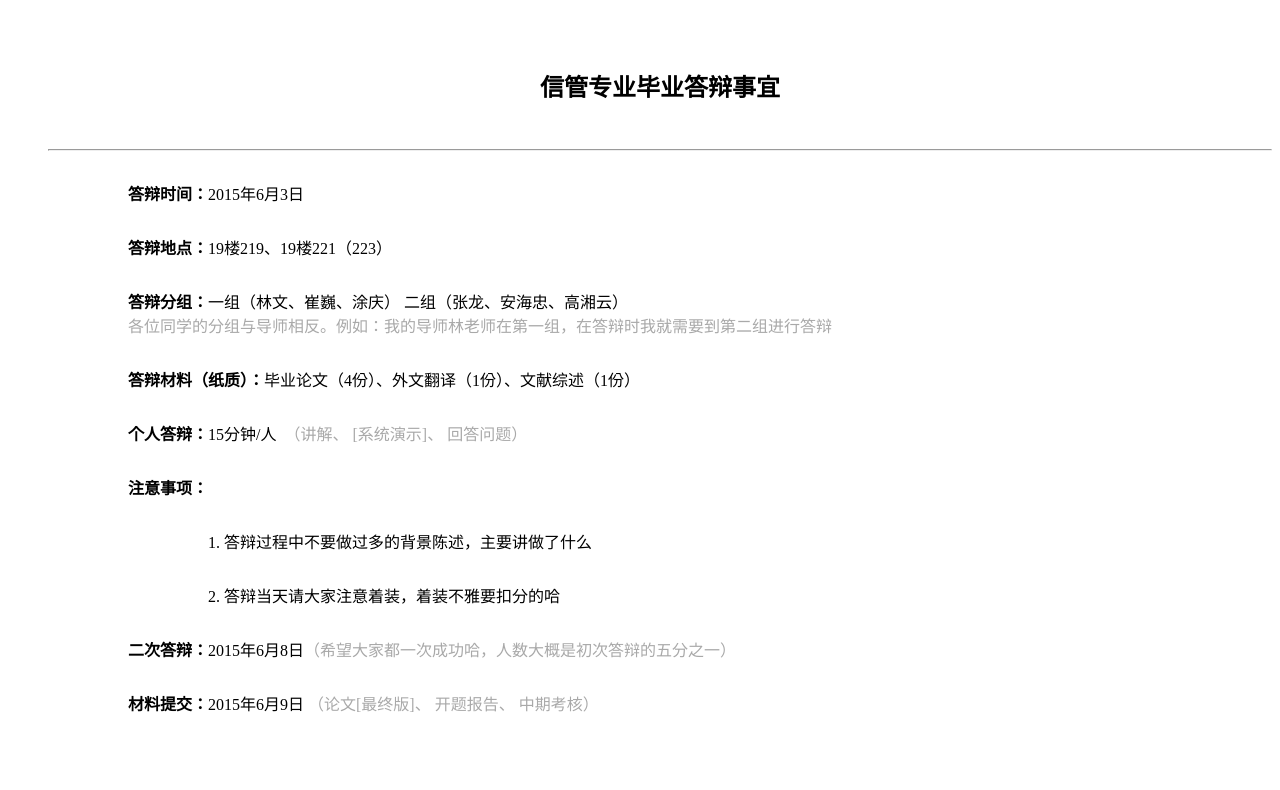
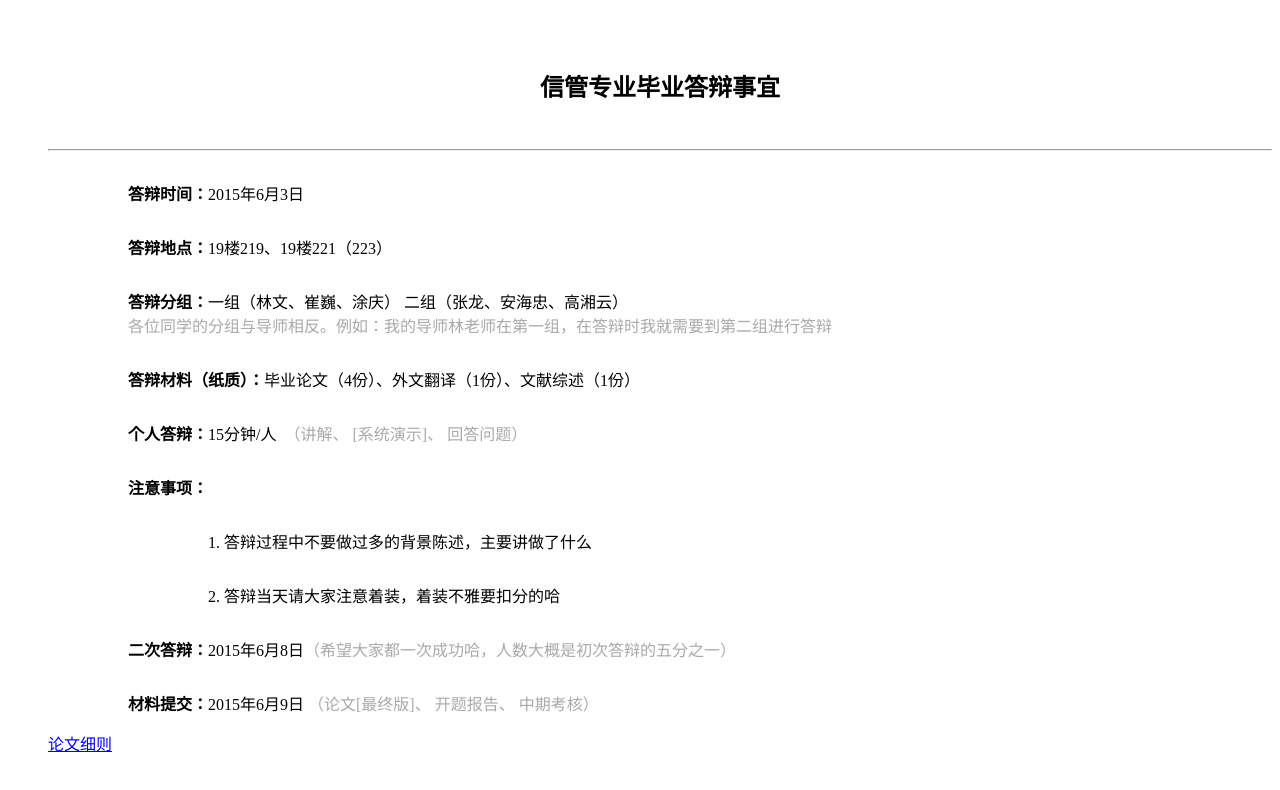
Before and after one commit to imis10071181/imis10071181.github.io, a plain HTML site: page index.html in a window 1280 px wide. Drawn offline with Linux system fonts and the light colour scheme.

Commit message:
add res link to index

```diff
--- a/index.html
+++ b/index.html
@@ -29,6 +29,7 @@
             <li><span class="title">二次答辩：</span><span class="content">2015年6月8日<span class="notes">（希望大家都一次成功哈，人数大概是初次答辩的五分之一）</span></span></li>
             <li><span class="title">材料提交：</span><span class="content">2015年6月9日</span>&nbsp;<span class="notes">（论文[最终版]、 开题报告、 中期考核）</span></li>
         </ul>
+        <a href="res/paper.doc">论文细则</a>
     </div>
 </body>
 </html>
```
